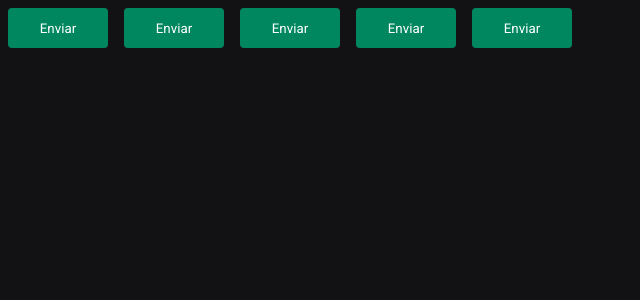
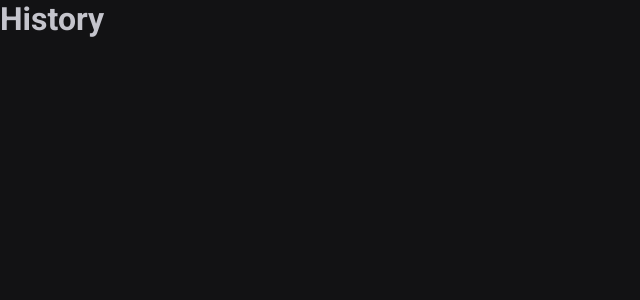
Before and after one commit to cleitonrs/Pomodoro, a React (Vite) app: page /history in a window 1280 px wide. Shown: the top 300 px of the page, without its empty margins (0-640 px from the left). Built offline with nearby package versions, Linux system fonts and the light colour scheme.

Commit message:
react-router-dom

```diff
--- a/package.json
+++ b/package.json
@@ -6,14 +6,14 @@
   "scripts": {
     "dev": "vite",
     "build": "tsc && vite build",
-    "lint": "eslint src --ext ts,tsx --report-unused-disable-directives --max-warnings 0",
+    "lint": "eslint src --ext .ts,.tsx",
     "preview": "vite preview",
-    "host": "vite --host",
-    "lint": "eslint src --ext .ts,.tsx"
+    "host": "vite --host"
   },
   "dependencies": {
     "react": "^18.2.0",
     "react-dom": "^18.2.0",
+    "react-router-dom": "^6.14.1",
     "styled-components": "^6.0.0"
   },
   "devDependencies": {
--- a/src/App.tsx
+++ b/src/App.tsx
@@ -1,17 +1,16 @@
 import { ThemeProvider } from "styled-components";
-import { Button } from "./components/Button";
+import { BrowserRouter } from "react-router-dom";
 import { defaultTheme } from "./styles/themes/default";
 import { GlobalStyle } from "./styles/global";
+import { Router } from "./Router";
+
 
 export function App() {
   return (
     <ThemeProvider theme={defaultTheme}>
-      <Button variant="primary" />
-      <Button variant="secondary" />
-      <Button variant="success" />
-      <Button variant="danger" />
-      <Button />
-
+      <BrowserRouter>
+        <Router />
+      </BrowserRouter>
       <GlobalStyle />
     </ThemeProvider>
   )
--- /dev/null
+++ b/src/Router.tsx
@@ -0,0 +1,12 @@
+import { Routes, Route } from "react-router-dom"
+import { Home } from "./pages/Home"
+import { History } from "./pages/HIstory"
+
+export function Router() {
+  return (
+    <Routes>
+      <Route path="/" element={<Home />} />
+      <Route path="/history" element={<History />} />
+    </Routes>
+  )
+}
--- a/src/components/Button.styles.ts
+++ /dev/null
@@ -1,32 +0,0 @@
-import styled, { css } from "styled-components";
-
-export type ButtonVariant = 'primary' | 'secondary' | 'danger' | 'success'
-
-interface ButtonContainerProps {
-  variant: ButtonVariant
-}
-
-const buttonVariants = {
-  primary: 'purple',
-  secondary: 'orange',
-  danger: 'red',
-  success: 'green'
-}
-
-
-export const ButtonContainer = styled.button<ButtonContainerProps>`
-  width: 100px;
-  height: 40px;
-  border: 0;
-  border-radius: 4px;
-  margin: 8px;
-
-  background-color: ${props => props.theme['green-500']};
-  color: ${props => props.theme.white};
-
-  /* ${props => {
-    return css`
-      background-color: ${buttonVariants[props.variant]}
-    `
-  }} */
-`
--- a/src/components/Button.tsx
+++ /dev/null
@@ -1,9 +0,0 @@
-import { ButtonContainer, ButtonVariant } from "./Button.styles"
-
-interface ButtonProps {
-  variant?: ButtonVariant
-}
-
-export function Button({ variant = 'primary' }: ButtonProps) {
-  return <ButtonContainer variant={variant}>Enviar</ButtonContainer>
-}
--- /dev/null
+++ b/src/pages/HIstory.tsx
@@ -0,0 +1,5 @@
+export function History() {
+  return (
+    <h1>History</h1>
+  )
+}
--- /dev/null
+++ b/src/pages/Home.tsx
@@ -0,0 +1,5 @@
+export function Home() {
+  return (
+    <h1>Home</h1>
+  )
+}
```
Also changed, not shown: 1 other file (tests, documents, lock files or other folders).
